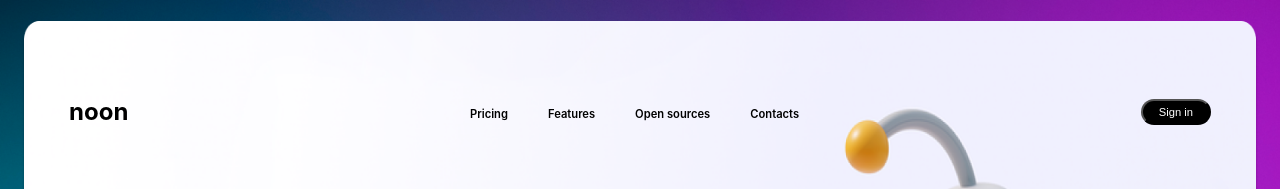
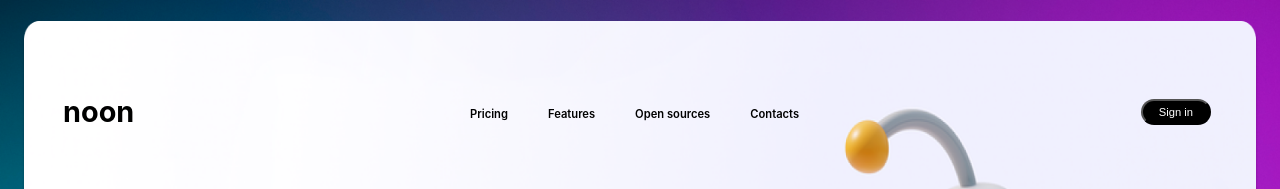
Before and after one commit to Julio-Campos-Swork/prueba-b-life, a React (Vite) app: page / in a window 1280 px wide. In both pictures the pointer is over the element "noon". Shown: the top 189 px of the page. Built offline with nearby package versions, Linux system fonts and the light colour scheme.

Commit message:
Ajustes menores CSS

```diff
--- a/src/components/NavBar.jsx
+++ b/src/components/NavBar.jsx
@@ -1,7 +1,9 @@
 const NavBar = () => {
   return (
     <header className="header">
-      <h2>noon</h2>
+      <h2 className="logo">
+        <a href="#">noon</a>
+      </h2>
 
       <nav>
         <ul className="nav-links">
--- a/src/index.css
+++ b/src/index.css
@@ -35,7 +35,14 @@ body {
   /* height: 100vh;
   width: 100vh;  */
 }
-
+.logo:hover{
+  transform: scale(1.2);
+cursor: pointer;
+}
+.logo a{
+  color: #000000;
+  text-decoration: none;
+}
 .header {
   display: flex;
   justify-content: space-between;
@@ -77,6 +84,10 @@ body {
   padding: 5px 16px;
   text-decoration: none;
 }
+.header .btn button:hover{
+  transform: scale(1.1);
+
+}
 
 /* cuerpo  */
 
@@ -109,6 +120,10 @@ body {
   border: 0;
   width: 50%;
 }
+.btn-get-started:hover{
+  transform: scale(1.1);
+
+}
 .modal-container {
   position: absolute;
   top: 85%;
@@ -138,12 +153,23 @@ body {
   margin-right: .5rem;
   padding:2px 2px;
   border: 0;
+  cursor: pointer;
+
+}
+.buton-header:hover{
+  transform: scale(1.2);
 
 }
 .vector1{
   margin-top: .7rem;
   margin-right: 1rem;
   width: 15px;
+  cursor: pointer;
+
+}
+.vector1:hover{
+  transform: scale(1.2);
+
 }
 .vectorH{
   width: 12px;
@@ -163,6 +189,12 @@ body {
   font-size: calc(.1em + 1vw);
 
 }
+.modal-list h5:hover{
+  transform: scale(1.1);
+  color: #2337ca;
+  cursor: pointer;
+
+}
 .modal-subtitle{
   font-size: .6rem;
   margin-left: 0.8rem;
```
